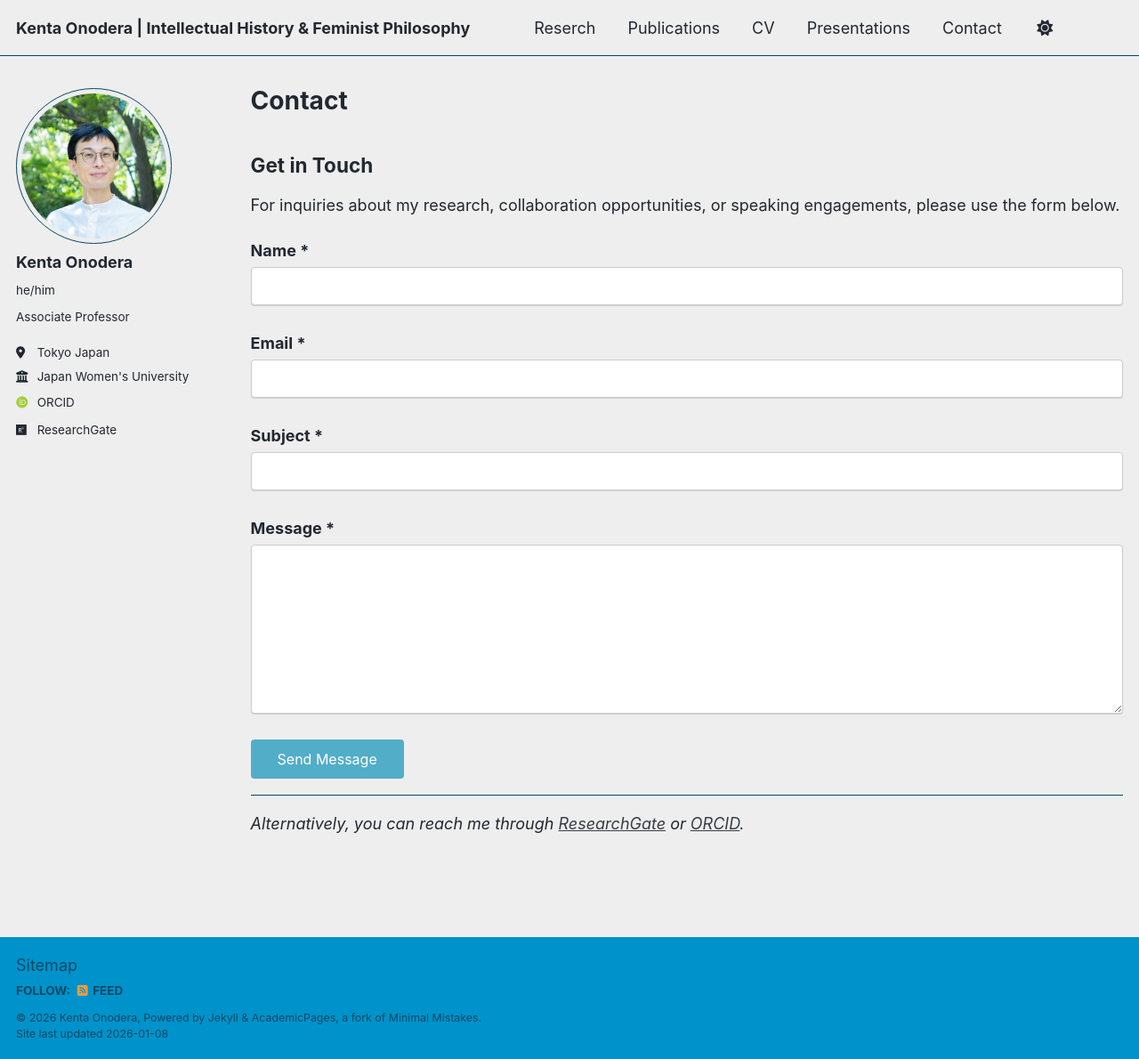
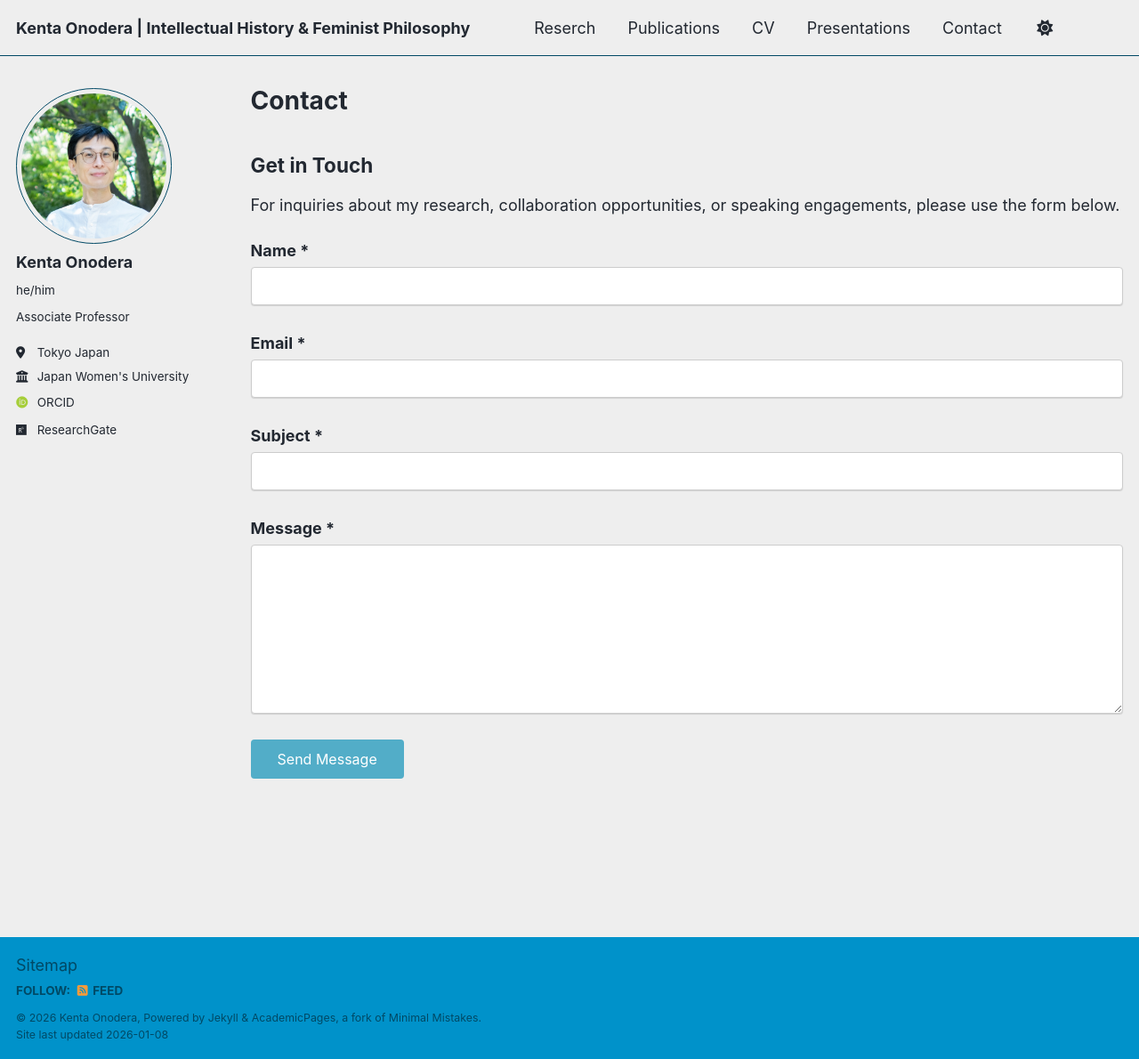
Before and after one commit to kenta-onodera/kenta-onodera.github.io, a Jekyll site: the page built from _pages/contact.md, in a window 1280 px wide and 1190 px high. Shown: the whole window at 89% size. Built offline with Jekyll 4.4.1, drawn with Linux system fonts in a browser that asks for light colours; some web fonts are replaced; a script bundle is joined from its source files by our own code; library files that are not in the unit come from our copies.

Commit message:
Update contact.md

```diff
--- a/_pages/contact.md
+++ b/_pages/contact.md
@@ -48,7 +48,3 @@ button[type="submit"]:hover {
   background-color: #3d8ba8;
 }
 </style>
-
----
-
-*Alternatively, you can reach me through [ResearchGate](your-researchgate-url) or [ORCID](your-orcid-url).*
```
